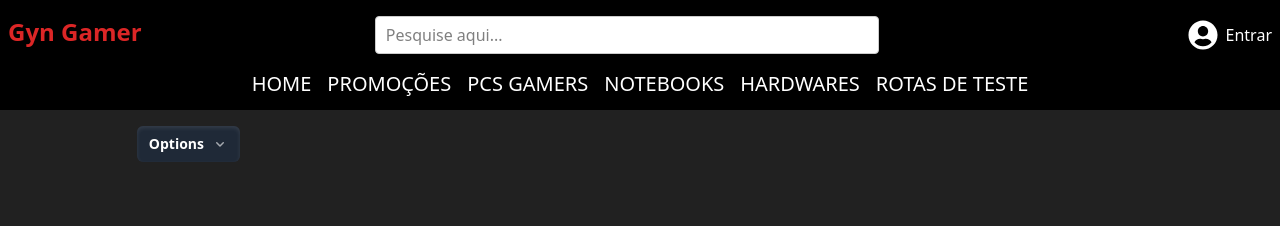
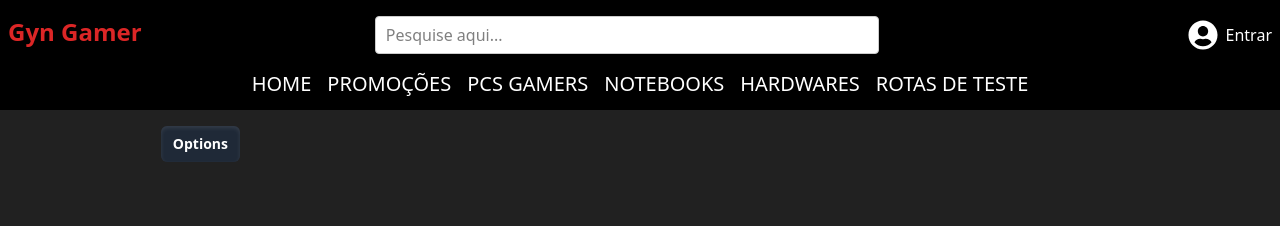
Before and after one commit to Rein4ldoAlv3s/gyn-gamer, a React (Vite) app: page /teste-usestate in a window 1280 px wide. Shown: the top 226 px of the page. Built offline with nearby package versions, Linux system fonts and the light colour scheme.

Commit message:
transition nav

```diff
--- a/src/components/Navbar.tsx
+++ b/src/components/Navbar.tsx
@@ -115,7 +115,7 @@ const Navbar = () => {
 
 
               {/* Menu Items */}
-              <MenuItems modal={false} className="absolute right-0 mt-2 w-56 bg-white rounded-md shadow-lg ring-1  ring-black ring-opacity-5 z-10">
+              <MenuItems transition modal={false} anchor="bottom start" className="absolute text-white right-0 mt-2 w-56 bg-white rounded-md shadow-lg ring-1  ring-black ring-opacity-5 z-10 transition duration-100 ease-out [--anchor-gap:var(--spacing-1)] focus:outline-none data-[closed]:scale-95 data-[closed]:opacity-0">
                 <div className="py-1">
                   <MenuItem>
                     {({ active }) => (
--- a/src/components/TesteUsestate.tsx
+++ b/src/components/TesteUsestate.tsx
@@ -22,7 +22,6 @@ const TesteUsestate = () => {
                     <Menu>
                         <MenuButton className="inline-flex items-center gap-2 rounded-md bg-gray-800 py-1.5 px-3 text-sm/6 font-semibold text-white shadow-inner shadow-white/10 focus:outline-none data-[hover]:bg-gray-700 data-[open]:bg-gray-700 data-[focus]:outline-1 data-[focus]:outline-white">
                             Options
-                            <ChevronDownIcon className="size-4 fill-white/60" />
                         </MenuButton>
 
                         <MenuItems
```
